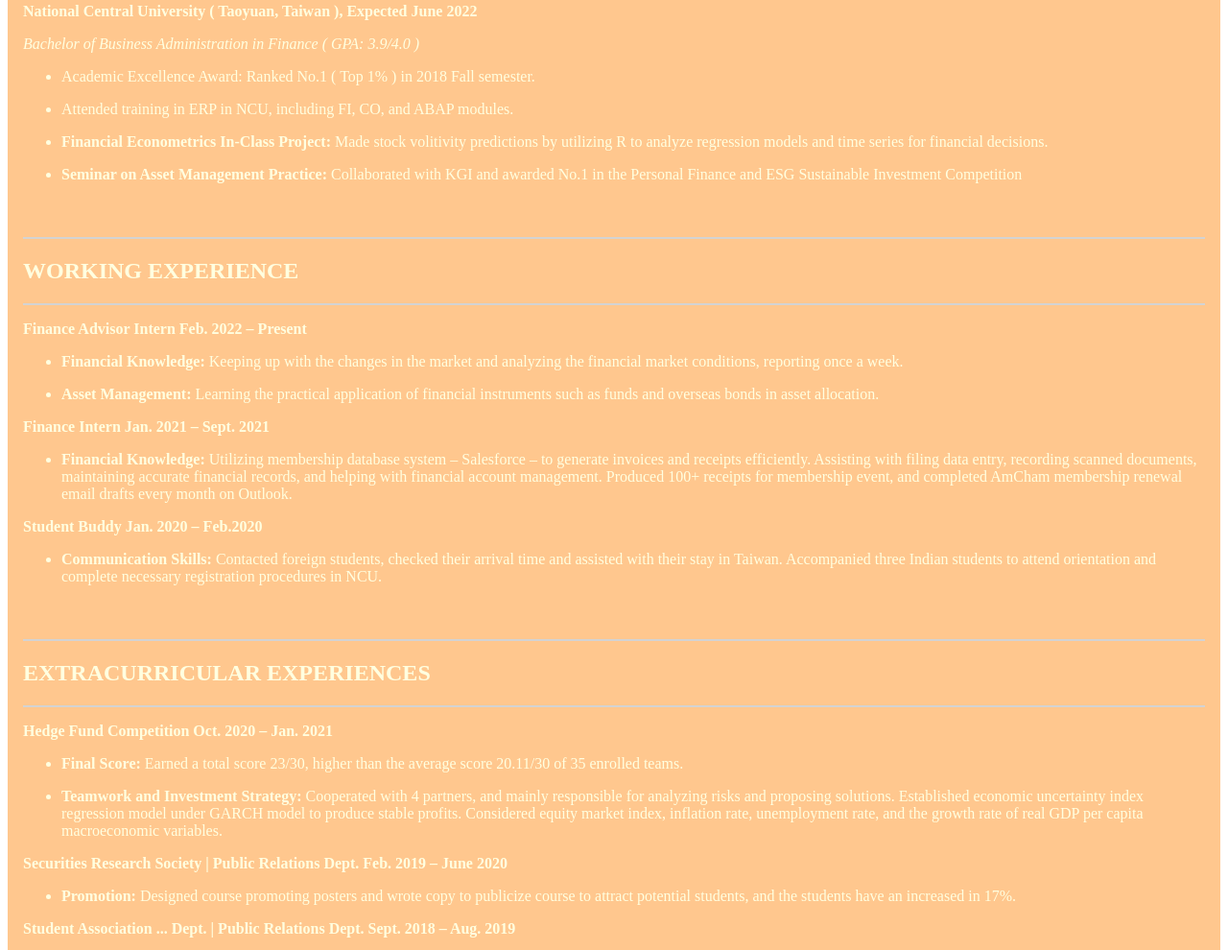
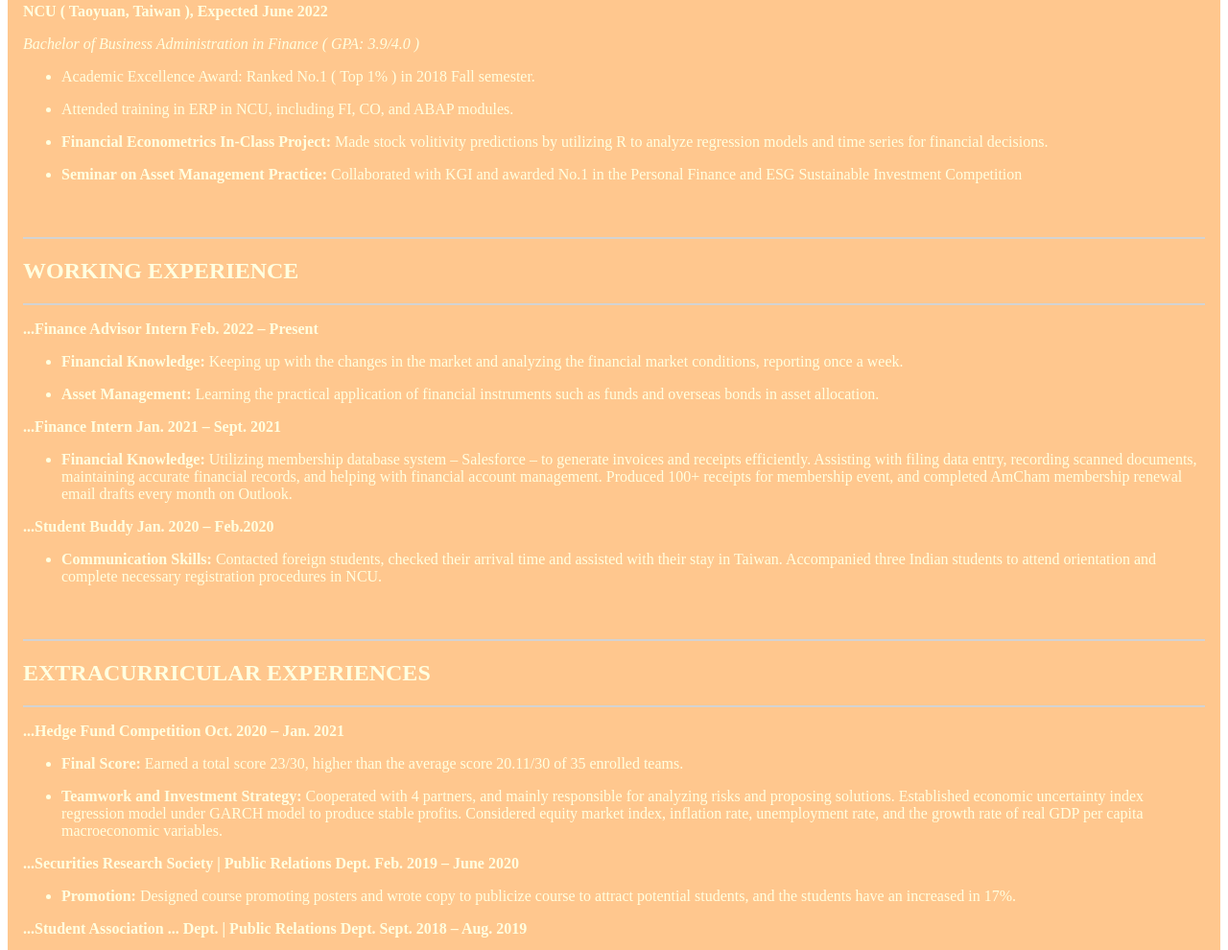
Before and after one commit to jenillie/jenillie.github.io, a plain HTML site: page index.html in a window 1280 px wide. Shown: the part 765-1755 px from the top of the page at 96% size. Drawn offline with Linux system fonts and the light colour scheme.

Commit message:
Update index.html

```diff
--- a/index.html
+++ b/index.html
@@ -7,7 +7,7 @@
 		<link rel ="stylesheet" href="mystyle.css">
 			<meta charset="UTF-8">
 			<meta name="keywords" content="CV">
-			<meta name="author" content="陳品儒 107401512 財金四">
+			<meta name="author" content="107401512">
 			<meta name="description" content="For final exam">
 	</head>
 
@@ -46,7 +46,7 @@
 			<hr color="lightgrey">
 			<h2><strong>EDUCATION </strong></h2>
 			<hr color="lightgrey">
-				<strong><p>National Central University ( Taoyuan, Taiwan ), Expected June 2022 </p></strong>
+				<strong><p>NCU ( Taoyuan, Taiwan ), Expected June 2022 </p></strong>
 				<p><cite>Bachelor of Business Administration in Finance ( GPA: 3.9/4.0 )</cite></p>
 				<ul>
 			<li><p>Academic Excellence Award: Ranked No.1 ( Top 1% ) in 2018 Fall semester.</p></li>
@@ -60,18 +60,18 @@
 			<h2><strong>WORKING EXPERIENCE </strong></h2>
 			<hr color="lightgrey">
 
-			<strong><p>Finance Advisor Intern 	Feb. 2022 – Present</p></strong>
+			<strong><p>...Finance Advisor Intern 	Feb. 2022 – Present</p></strong>
 			<ul>
 			<li><p><strong>Financial Knowledge: </strong>Keeping up with the changes in the market and analyzing the financial market conditions, reporting once a week.</p></li>
 			<li><p><strong>Asset Management: </strong>Learning the practical application of financial instruments such as funds and overseas bonds in asset allocation.</p></li>
 			</ul>
 
-			<strong><p>Finance Intern Jan. 2021 – Sept. 2021</p></strong>
+			<strong><p>...Finance Intern Jan. 2021 – Sept. 2021</p></strong>
 			<ul>
 			<li><p><strong>Financial Knowledge: </strong>Utilizing membership database system – Salesforce – to generate invoices and receipts efficiently. Assisting with filing data entry, recording scanned documents, maintaining accurate financial records, and helping with financial account management. Produced 100+ receipts for membership event, and completed AmCham membership renewal email drafts every month on Outlook.</p></li>
 			</ul>
 
-			<strong><p>Student Buddy Jan. 2020 – Feb.2020</p></strong>
+			<strong><p>...Student Buddy Jan. 2020 – Feb.2020</p></strong>
 			<ul>
 			<li><p><strong>Communication Skills: </strong>Contacted foreign students, checked their arrival time and assisted with their stay in Taiwan. Accompanied three Indian students to attend orientation and complete necessary registration procedures in NCU.</p></li>
 			</ul>
@@ -80,18 +80,18 @@
 			<hr color="lightgrey">
 			<h2><strong>EXTRACURRICULAR EXPERIENCES</strong></h2>
 			<hr color="lightgrey">
-			<strong><p>Hedge Fund Competition 		         Oct. 2020 – Jan. 2021</p></strong>
+			<strong><p>...Hedge Fund Competition 		         Oct. 2020 – Jan. 2021</p></strong>
 			<ul>
 			<li><p><strong>Final Score: </strong>Earned a total score 23/30, higher than the average score 20.11/30 of 35 enrolled teams.</p></li>
 			<li><p><strong>Teamwork and Investment Strategy: </strong>Cooperated with 4 partners, and mainly responsible for analyzing risks and proposing solutions. Established economic uncertainty index regression model under GARCH model to produce stable profits. Considered equity market index, inflation rate, unemployment rate, and the growth rate of real GDP per capita macroeconomic variables.</p></li>
 			</ul>
 
-		<strong><p>Securities Research Society | Public Relations Dept.	Feb. 2019 – June 2020</p></strong>
+		<strong><p>...Securities Research Society | Public Relations Dept.	Feb. 2019 – June 2020</p></strong>
 		<ul>
 
 		<li><p><strong>Promotion: </strong>Designed course promoting posters and wrote copy to publicize course to attract potential students, and the students have an increased in 17%. </p></li>
 		</ul>
-		<strong><p>Student Association ... Dept. | Public Relations Dept. 			      Sept. 2018 – Aug. 2019</p></strong>
+		<strong><p>...Student Association ... Dept. | Public Relations Dept. 			      Sept. 2018 – Aug. 2019</p></strong>
 		<ul>
 		<li><p><strong>Leadership: </strong>Held a prom for 100 people and hosted a show by cooperating with 23 people. Planned an internship sharing activity and designed promoting posters to conduct promotional activities, attracted 150+ people attended.</p></li>
 		</ul>
```
